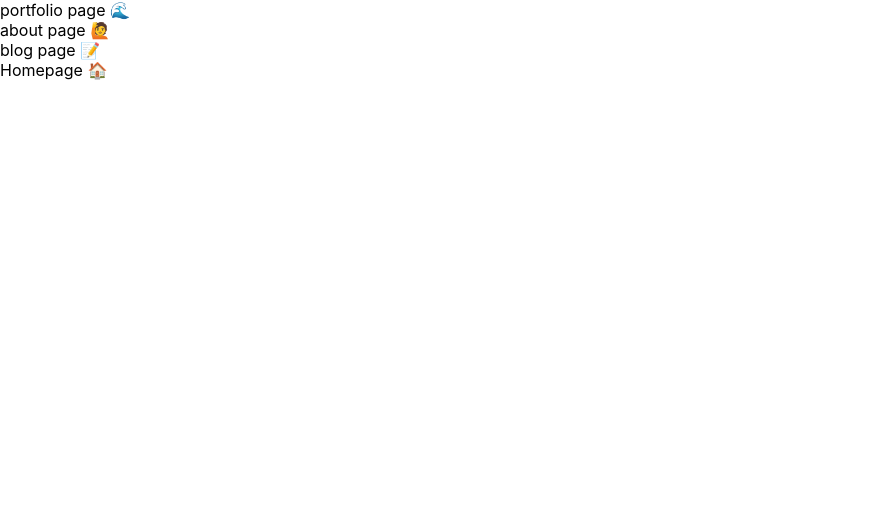
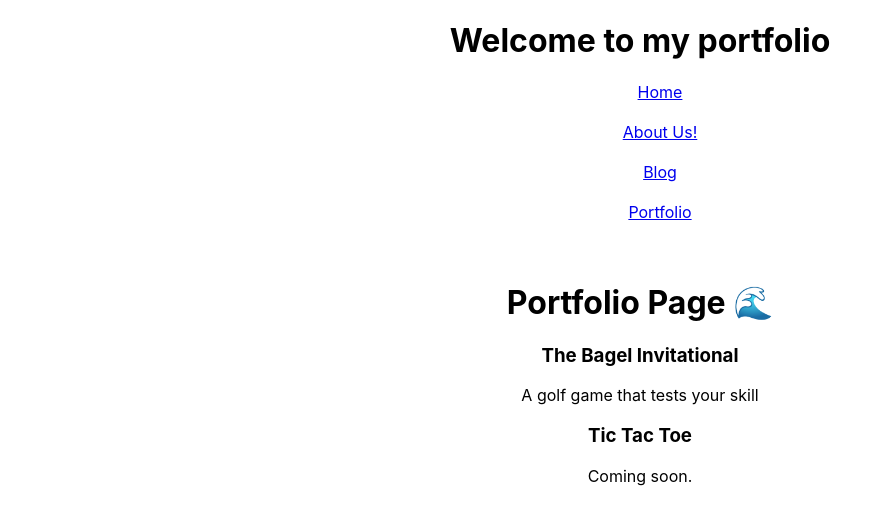
Before and after one commit to WDI-SEA/react-router-portfolio, a React (Create React App) app: page /portfolio in a window 1280 px wide. Shown: the top 524 px of the page, without its empty margins (0-893 px from the left). Built offline with nearby package versions, Linux system fonts and the light colour scheme.

Commit message:
portfolio page works

```diff
--- a/src/App.css
+++ b/src/App.css
@@ -36,3 +36,14 @@
     transform: rotate(360deg);
   }
 }
+
+.ulHeader {
+  list-style: none;
+  margin: auto;
+
+
+}
+
+.liHeader {
+  margin: 20px;
+}
--- a/src/App.js
+++ b/src/App.js
@@ -4,6 +4,10 @@ import Portfolio from './Components/Portfolio'
 import About from './Components/About'
 import Blog from './Components/Blog'
 import Homepage from './Components/Homepage'
+import Header from './Components/Header'
+import blogPosts from './blogPosts'
+import projects from './projects'
+
 
 import {
   BrowserRouter as Router, // alias BrowserRouter as Router
@@ -13,12 +17,26 @@ import {
 
 function App() {
   return (
-    <Router>
-        <Portfolio />
-        <About />
-        <Blog />
-        <Homepage />
-    </Router>
+    <div className="App">
+      <h1> Welcome to my portfolio</h1>
+        <Router>
+            <Header />
+            <br></br>
+            <Route exact path='/' component={Homepage} />
+            <Route
+              path='/blog'
+              render={() => <Blog blogPosts={blogPosts}/>}
+              />
+            <Route
+              path='/portfolio'
+              render={() => <Portfolio projects={projects}/>}
+
+            />
+
+            <Route path='/about' component={About} />
+
+        </Router>
+    </div>
   );
 }
 
--- /dev/null
+++ b/src/Components/Header.jsx
@@ -0,0 +1,25 @@
+import { Link } from 'react-router-dom'
+
+export default function Header() {
+  return (
+    <nav className="header">
+      <ul className="ulHeader">
+          <li class="liHeader">
+            <Link to='/'>Home</Link>
+          </li>
+
+          <li className="liHeader">
+            <Link to='/about'>About Us!</Link>
+          </li>
+
+          <li className="liHeader">
+          <Link to='/blog'>Blog</Link>
+          </li>
+
+          <li className="liHeader">
+          <Link to='/portfolio'>Portfolio</Link>
+          </li>
+      </ul>
+  </nav>
+  )
+}
--- a/src/Components/Portfolio.jsx
+++ b/src/Components/Portfolio.jsx
@@ -1,9 +1,18 @@
+export default function Portfolio(props) {
+  const renderProjects = props.projects.map((project, index) => {
+    console.log(props.projects.title)
+    return (
 
-export default function Portfolio() {
-  console.log()
+      <div key={`project-${index}`}>
+        <h3 key={`title-${index}`}>{project.title}</h3>
+        <p key={`paragraph-${index}`}>{project.content}</p>
+      </div>
+    )
+  })
   return (
-    <div className="page">
-      portfolio page 🌊
+    <div>
+      <h1>Portfolio Page 🌊</h1>
+      {renderProjects}
     </div>
   )
 }
--- /dev/null
+++ b/src/blogPosts.jsx
@@ -0,0 +1,17 @@
+const blogPosts = [
+  {
+    title: 'Setting the Tone',
+    content: 'The two people looking at each other are beautiful.'
+
+  },
+  {
+    title: 'top 10 anime betrayal',
+    content: '1. the post titled "Setting the Tone.'
+
+  }
+
+
+]
+
+
+export default blogPosts
--- /dev/null
+++ b/src/projects.jsx
@@ -0,0 +1,13 @@
+const projects = [  {
+  title: 'The Bagel Invitational',
+  content: 'A golf game that tests your skill'
+},
+{
+  title: 'Tic Tac Toe',
+  content: 'Coming soon.'
+}
+
+]
+
+
+export default projects
```
